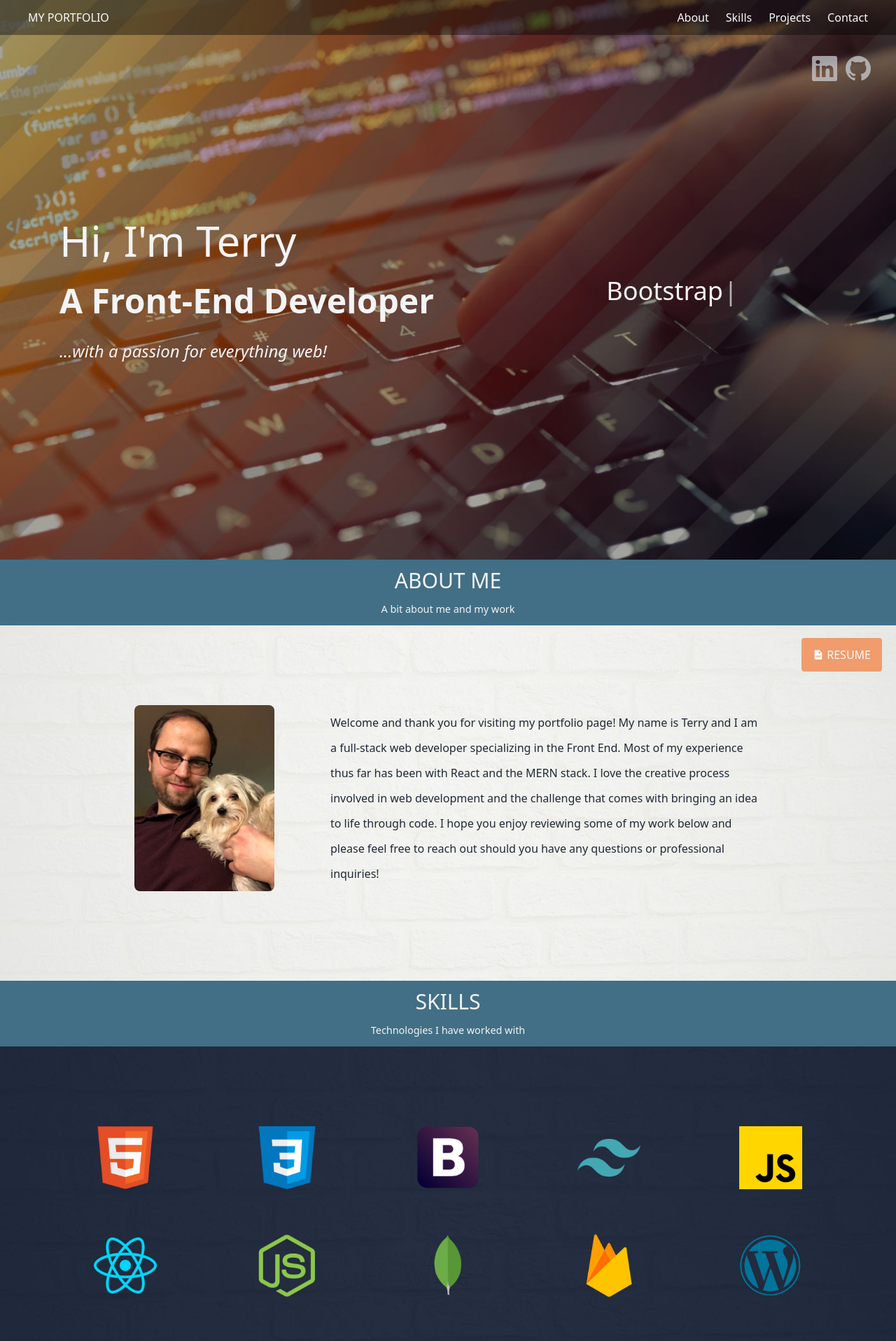
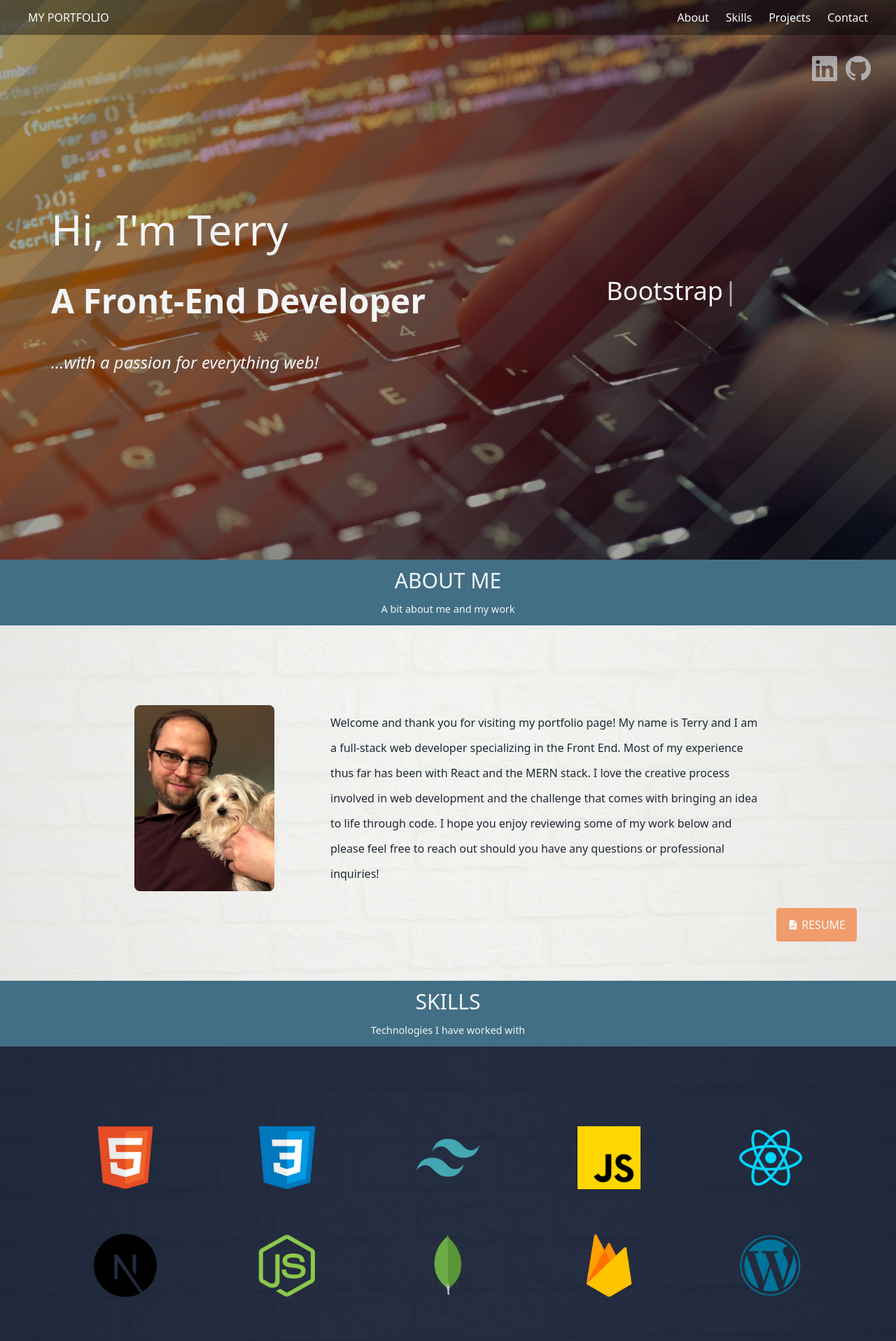
Before and after one commit to tbabyuk/portfolio-next-2023, a Next.js app: page / in a window 1280 px wide. Shown: the top 1917 px of the page at 70% size. Built offline with nearby package versions, Linux system fonts and the light colour scheme.

Commit message:
updated tech list and typewriter content

```diff
--- a/app/components/AboutSection.jsx
+++ b/app/components/AboutSection.jsx
@@ -6,7 +6,7 @@ export const AboutSection = () => {
 
   return (
         <section className="relative home-section-padding flex flex-col justify-center bg-[url('/images/bg_light.jpg')] bg-center bg-cover">
-            <a href="/terry_web_dev_2023.pdf" className="absolute flex items-center top-28 right-5 py-3 px-4 bg-[#f09c6c] hover:bg-[#ec8346] rounded text-gray-50" download><BiSolidFilePdf />&nbsp;RESUME</a>
+            <a href="/terry_web_dev_2023.pdf" className="absolute flex items-center bottom-14 right-14 py-3 px-4 bg-[#f09c6c] hover:bg-[#ec8346] rounded text-gray-50" download><BiSolidFilePdf />&nbsp;RESUME</a>
             <div className="home-section-heading" id="about">
                 <h4 className="text-3xl">ABOUT ME</h4>
                 <p className="text-[0.9rem]">A bit about me and my work</p>
--- a/app/components/Header.jsx
+++ b/app/components/Header.jsx
@@ -9,7 +9,7 @@ import { BsGithub, BsLinkedin } from "react-icons/bs"
 export const Header = () => {
 
   return (
-        <header className="h-[70vh] pt-20 pb-12 md:h-[100vh] relative bg-[url('/images/header_bg.jpg')] bg-center bg-cover">
+        <header className="h-[100vh] pt-20 pb-12 relative bg-[url('/images/header_bg.jpg')] bg-center bg-cover">
             {/* <div className="absolute top-20 left-5">
                 <ReactSwitch
                     checked={isDarkTheme}
@@ -39,7 +39,7 @@ export const Header = () => {
                     whileInView={{ opacity: 1, x: 0 }}
                     transition={{ ease: "easeOut", duration: 1 }}
                     className="grid place-items-center md:justify-end md:col-span-3 lg:col-span-2 skew-y-2">
-                    <div className="flex flex-col gap-3 px-5 mt-10 md:gap-5 lg:gap-8 md:mt-0 text-gray-100">
+                    <div className="flex flex-col space-y-4 px-8 mt-10 md:gap-5 lg:gap-8 md:mt-0 text-gray-100">
                         <h2 className="text-5xl md:text-5xl xl:text-6xl font-light">Hi, I&apos;m Terry</h2>
                         <h3 className="text-3xl md:text-4xl xl:text-5xl font-semibold">A Front-End Developer</h3>
                         <h4 className="text-2xl md:text-2xl font-thin italic">...with a passion for everything web!</h4>
@@ -54,7 +54,7 @@ export const Header = () => {
                     <div className="header-right mb-10 md:mb-0 text-5xl md:text-3xl xl:text-4xl text-gray-100">
                     <Typewriter
                             options={{
-                            strings: ["HTML/CSS", "Bootstrap", "Tailwind", "JavaScript", "React", "Next.js", "FireBase"],
+                            strings: ["HTML/CSS", "Bootstrap", "Tailwind", "JavaScript", "React", "Next.js", "Node.js", "MongoDB", "Firebase", "Wordpress", "Clerk", "NextAuth", "Stripe", "OpenAI", "GitHub"],
                             autoStart: true,
                             loop: true,
                             }}
--- a/app/data/portfolioData.js
+++ b/app/data/portfolioData.js
@@ -91,10 +91,10 @@ export const projectsArray = [
 export const skillsArray = [
     {"id": 1, "name": "html", "src": "/images/skills/html.png", "alt": "html logo", "title": "HTML 5"},
     {"id": 2, "name": "css", "src": "/images/skills/css.png", "alt": "css logo", "title": "CSS 3"},
-    {"id": 3, "name": "bootstrap", "src": "/images/skills/bootstrap.png", "alt": "bootstrap logo", "title": "Bootstrap"},
-    {"id": 4, "name": "tailwind", "src": "/images/skills/tailwind.png", "alt": "tailwind logo", "title": "Tailwind"},
-    {"id": 5, "name": "javascript", "src": "/images/skills/javascript.png", "alt": "javascript logo", "title": "JavaScript"},
-    {"id": 6, "name": "react", "src": "/images/skills/react.png", "alt": "react logo", "title": "React"},
+    {"id": 3, "name": "tailwind", "src": "/images/skills/tailwind.png", "alt": "tailwind logo", "title": "Tailwind"},
+    {"id": 4, "name": "javascript", "src": "/images/skills/javascript.png", "alt": "javascript logo", "title": "JavaScript"},
+    {"id": 5, "name": "react", "src": "/images/skills/react.png", "alt": "react logo", "title": "React"},
+    {"id": 6, "name": "nextjs", "src": "/images/skills/next.png", "alt": "nextjs logo", "title": "Next.js"},
     {"id": 7, "name": "node", "src": "/images/skills/node.png", "alt": "nodejs logo", "title": "Node.js"},
     {"id": 8, "name": "mongo", "src": "/images/skills/mongo.png", "alt": "mongodb logo", "title": "MongoDB"},
     {"id": 9, "name": "firebase", "src": "/images/skills/firebase.png", "alt": "firebase logo", "title": "Firebase"},
```
